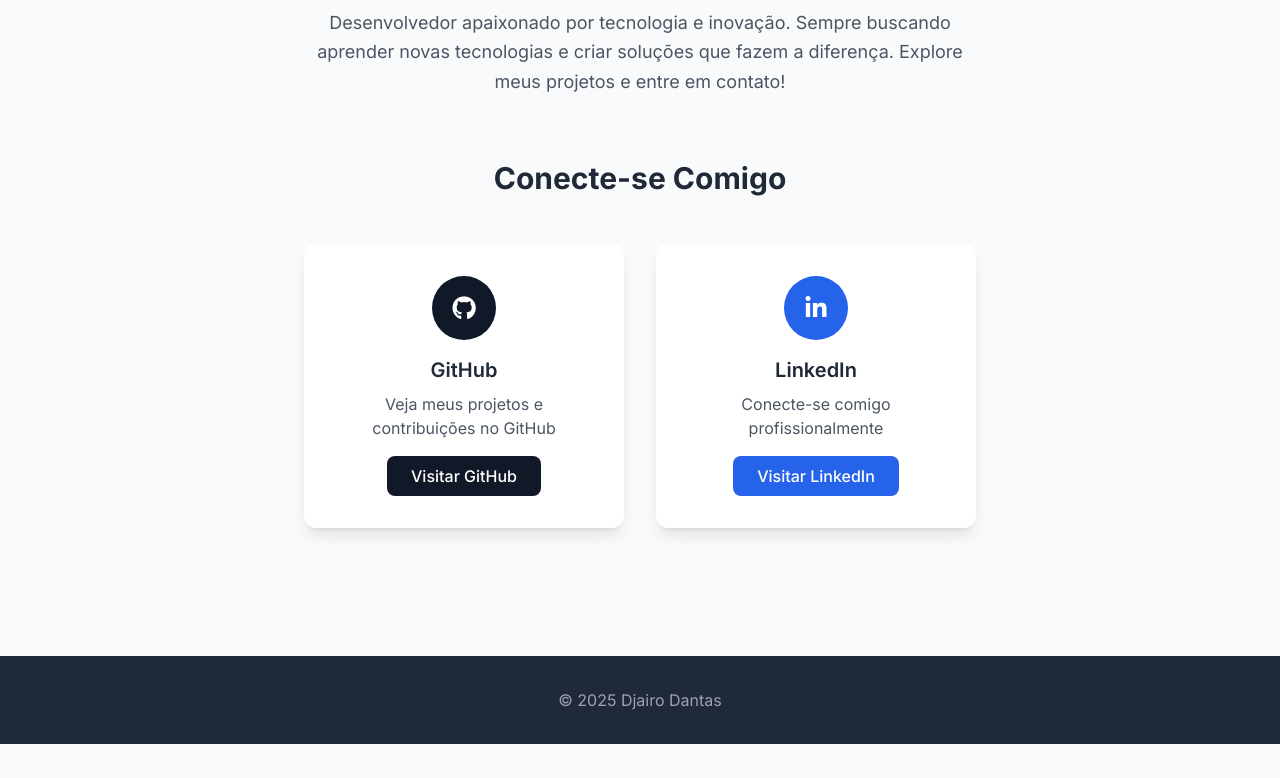
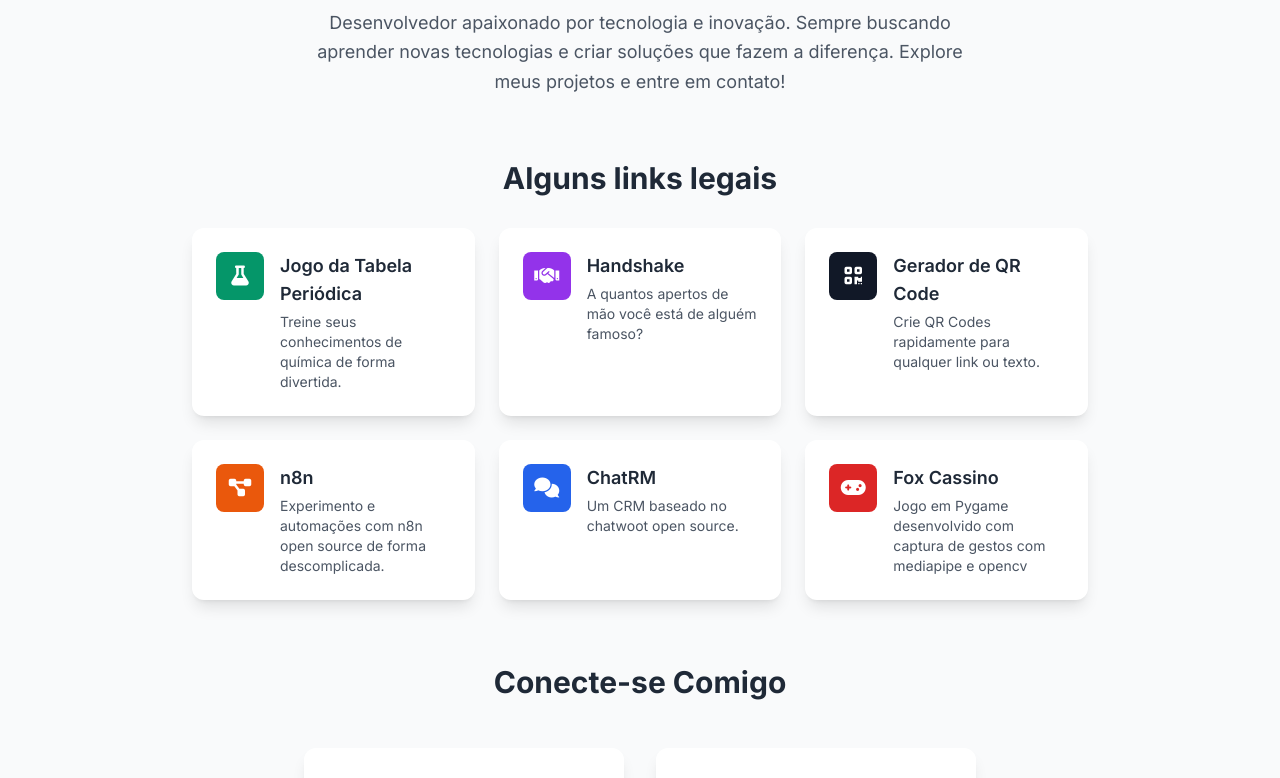
Before and after one commit to djairofilho/portfolio, a React (Vite) app: page / in a window 1280 px wide. Shown: the part 616-1394 px from the top of the page. Before the commit the page ends 1360 px from the top, so only its background shows below. Built offline with nearby package versions, Linux system fonts and the light colour scheme.

Commit message:
feat: links legais

```diff
--- a/src/App.jsx
+++ b/src/App.jsx
@@ -2,6 +2,7 @@ import React, { useEffect } from 'react'
 import Header from './components/Header'
 import About from './components/About'
 import SocialLinks from './components/SocialLinks'
+import CoolLinks from './components/CoolLinks'
 import Footer from './components/Footer'
 import './App.css'
 
@@ -43,6 +44,7 @@ function App() {
       <main className="container mx-auto px-4 py-16">
         <div className="max-w-4xl mx-auto">
           <About />
+          <CoolLinks />
           <SocialLinks />
         </div>
       </main>
--- /dev/null
+++ b/src/components/CoolLinks.jsx
@@ -0,0 +1,78 @@
+import React from 'react';
+
+const CoolLinks = () => {
+  const links = [
+    {
+      title: 'Jogo da Tabela Periódica',
+      url: 'https://periodic-table-game.djairodantas.com/',
+      description: 'Treine seus conhecimentos de química de forma divertida.',
+      iconBg: 'bg-emerald-600',
+      icon: 'fa-flask',
+    },
+    {
+      title: 'Handshake',
+      url: 'https://handshake.djairodantas.com/',
+      description: 'A quantos apertos de mão você está de alguém famoso?',
+      iconBg: 'bg-purple-600',
+      icon: 'fa-handshake',
+    },
+    {
+      title: 'Gerador de QR Code',
+      url: 'https://gerador-qr-code.djairodantas.com/',
+      description: 'Crie QR Codes rapidamente para qualquer link ou texto.',
+      iconBg: 'bg-gray-900',
+      icon: 'fa-qrcode',
+    },
+    {
+      title: 'n8n',
+      url: 'https://eneoitoene.djairodantas.com',
+      description: 'Experimento e automações com n8n open source de forma descomplicada.',
+      iconBg: 'bg-orange-600',
+      icon: 'fa-diagram-project',
+    },
+    {
+      title: 'ChatRM',
+      url: 'https://chatrm.djairodantas.com/',
+      description: 'Um CRM baseado no chatwoot open source.',
+      iconBg: 'bg-blue-600',
+      icon: 'fa-comments',
+    },
+    {
+      title: 'Fox Cassino ',
+      url: 'https://insper-classroom.github.io/projeto-pygame-site-time-turquesa-djairo-lucas-haro/',
+      description: 'Jogo em Pygame desenvolvido com captura de gestos com mediapipe e opencv',
+      iconBg: 'bg-red-600',
+      icon: 'fa-gamepad',
+    },
+  ];
+
+  return (
+    <section className="fade-in mb-16" style={{ animationDelay: '0.3s' }}>
+      <h2 className="text-3xl font-bold text-gray-800 text-center mb-8">Alguns links legais</h2>
+      <div className="grid gap-6 sm:grid-cols-2 lg:grid-cols-3">
+        {links.map((item) => (
+          <a
+            key={item.url}
+            href={item.url}
+            target="_blank"
+            rel="noopener noreferrer"
+            aria-label={`${item.title} (abre em nova aba)`}
+            className="block bg-white rounded-xl shadow-lg p-6 card-hover focus:outline-none focus:ring-2 focus:ring-offset-2 focus:ring-indigo-500"
+          >
+            <div className="flex items-start gap-4">
+              <div className={`w-12 h-12 ${item.iconBg} rounded-lg flex items-center justify-center text-white text-xl shrink-0`}>
+                <i className={`fa-solid ${item.icon}`}></i>
+              </div>
+              <div>
+                <h3 className="text-lg font-semibold text-gray-800">{item.title}</h3>
+                <p className="text-gray-600 mt-1 text-sm">{item.description}</p>
+              </div>
+            </div>
+          </a>
+        ))}
+      </div>
+    </section>
+  );
+};
+
+export default CoolLinks;
```
Also changed, not shown: 5 other files (tests, documents, lock files or other folders).
